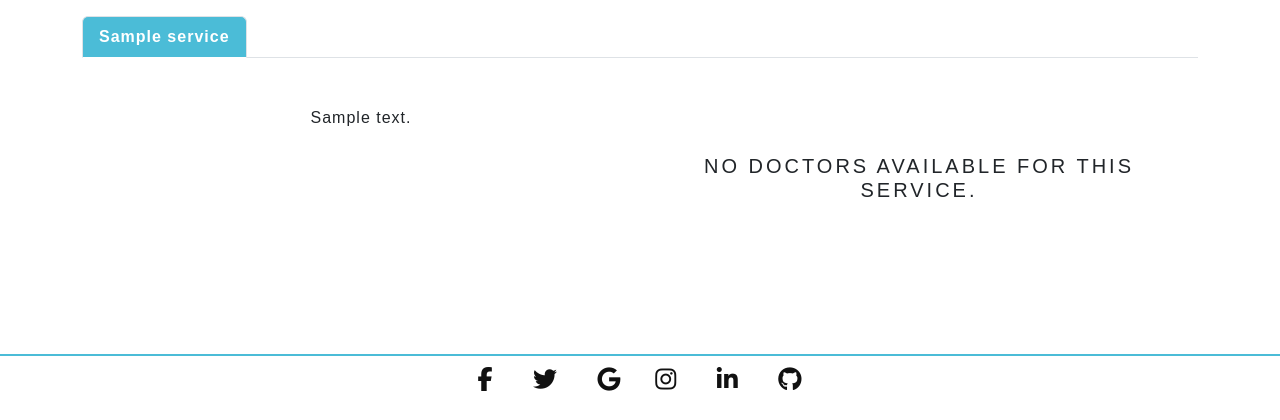
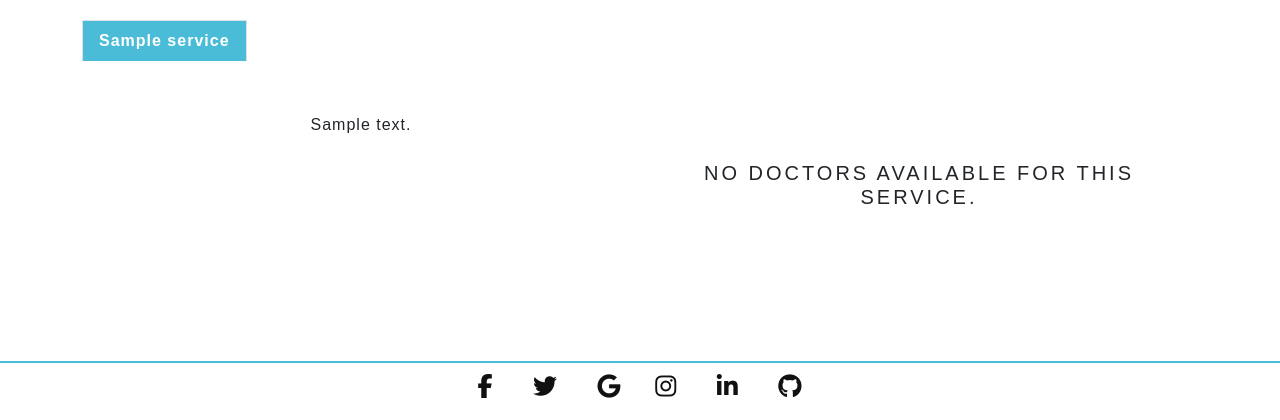
Before and after one commit to Jascha57/ZavrsniRad2024, a Django app: page /services/ in a window 1280 px wide. Shown: the part 165-585 px from the top of the page. Run offline with Django 5.2, Linux system fonts and the light colour scheme; tables that the repository leaves empty hold one stand-in row (values such as "Sample post"); some libraries are stand-ins or nearby versions.

Commit message:
Add color and border to nav-link

```diff
--- a/project/reservations/templates/services.html
+++ b/project/reservations/templates/services.html
@@ -13,7 +13,7 @@
         <ul class="nav nav-tabs mt-3">
             {% if services is not None %}
                 {% for service in services %}
-                    <li class="nav-item">
+                    <li class="nav-item my-1">
                         <a class="nav-link {% if forloop.first %}active{% endif %}" id="{{ service.title|slugify }}-tab" data-bs-toggle="tab" href="#{{ service.title|slugify }}">{{ service.title }}</a>
                     </li>
                 {% endfor %}
--- a/project/static/CSS/website.css
+++ b/project/static/CSS/website.css
@@ -118,8 +118,15 @@ footer i{
     text-overflow: ellipsis;
 }
 
+.nav-tabs{
+    border-bottom: none;
+}
+
 .nav-tabs .nav-link{
     font-weight: bold;
+    color: black;
+    border: 1px solid var(--main-colour);
+    border-radius: 0px;
 }
 
 .nav-tabs .nav-link.active{
```
